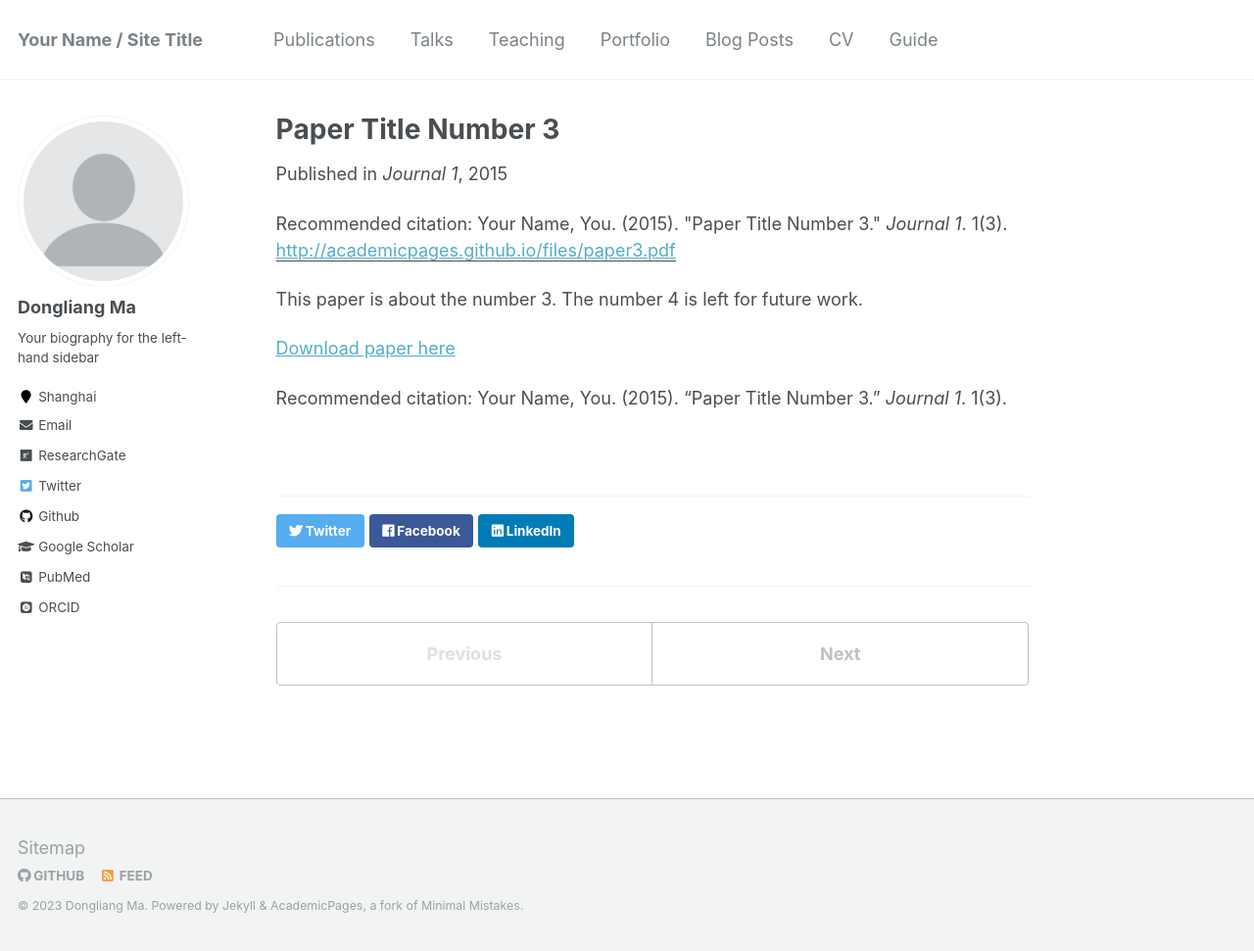
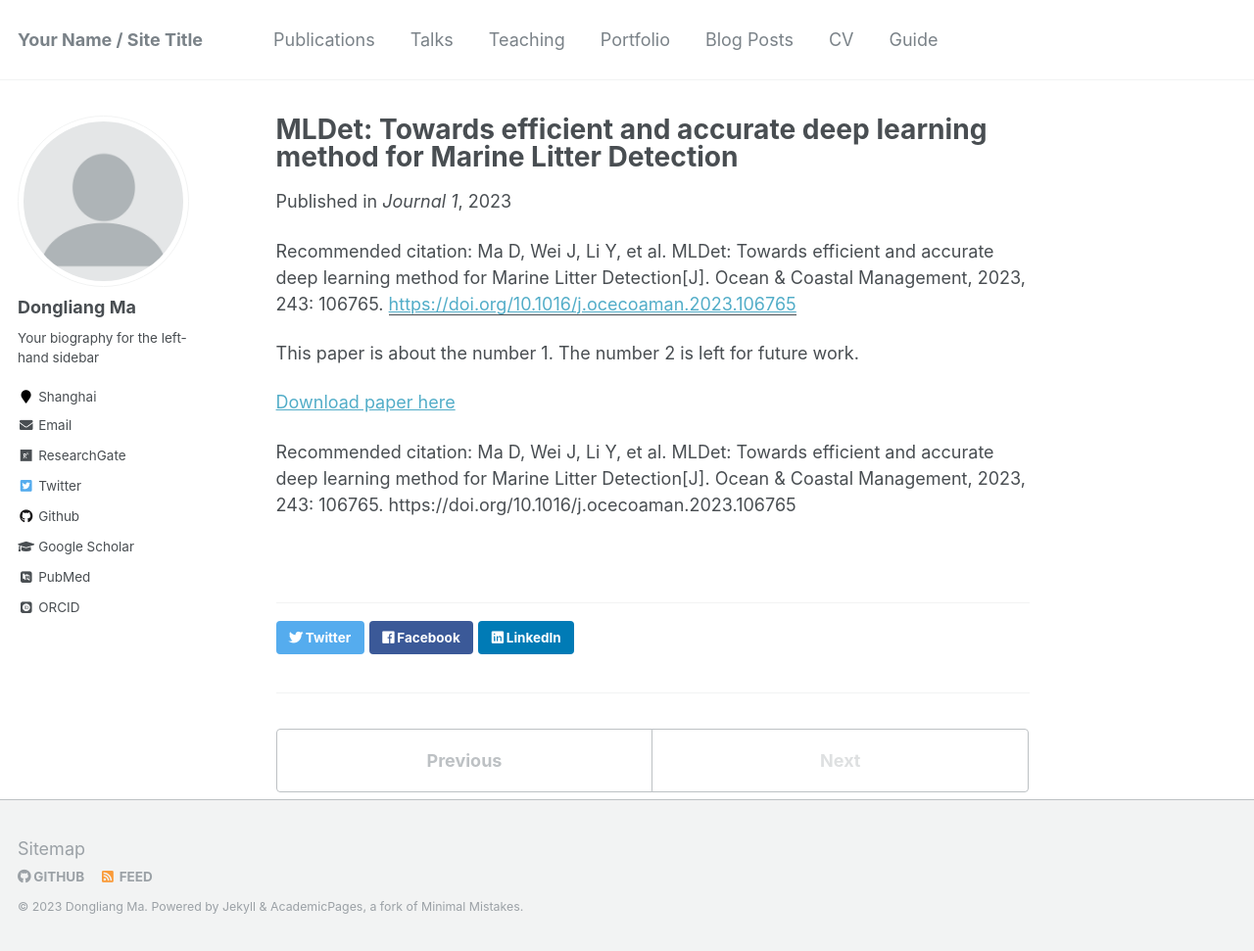
Before and after one commit to Vipermdl/Vipermdl.github.io, a Jekyll site: the page built from _publications/2015-10-01-paper-title-number-3.md, in a window 1280 px wide and 971 px high. Shown: the whole window at 98% size. Built offline with Jekyll 4.4.1, drawn with Linux system fonts in a browser that asks for light colours; some web fonts are replaced.

Commit message:
Update 2015-10-01-paper-title-number-3.md

```diff
--- a/_publications/2015-10-01-paper-title-number-3.md
+++ b/_publications/2015-10-01-paper-title-number-3.md
@@ -1,15 +1,15 @@
 ---
-title: "Paper Title Number 3"
-collection: publications
-permalink: /publication/2015-10-01-paper-title-number-3
-excerpt: 'This paper is about the number 3. The number 4 is left for future work.'
-date: 2015-10-01
+title: "MLDet: Towards efficient and accurate deep learning method for Marine Litter Detection"
+collection: Journal
+permalink: /publication/2009-10-01-paper-title-number-1
+excerpt: 'Plastic manufacturing; Autonomous underwater vehicles; Marine litter; Deep learning; Healthy ocean'
+date: 2023-08-07
 venue: 'Journal 1'
-paperurl: 'http://academicpages.github.io/files/paper3.pdf'
-citation: 'Your Name, You. (2015). &quot;Paper Title Number 3.&quot; <i>Journal 1</i>. 1(3).'
+paperurl: 'https://doi.org/10.1016/j.ocecoaman.2023.106765'
+citation: 'Ma D, Wei J, Li Y, et al. MLDet: Towards efficient and accurate deep learning method for Marine Litter Detection[J]. Ocean & Coastal Management, 2023, 243: 106765.'
 ---
-This paper is about the number 3. The number 4 is left for future work.
+This paper is about the number 1. The number 2 is left for future work.
 
-[Download paper here](http://academicpages.github.io/files/paper3.pdf)
+[Download paper here](https://www.sciencedirect.com/science/article/pii/S0964569123002909)
 
-Recommended citation: Your Name, You. (2015). "Paper Title Number 3." <i>Journal 1</i>. 1(3).
+Recommended citation: Ma D, Wei J, Li Y, et al. MLDet: Towards efficient and accurate deep learning method for Marine Litter Detection[J]. Ocean & Coastal Management, 2023, 243: 106765. https://doi.org/10.1016/j.ocecoaman.2023.106765
```
